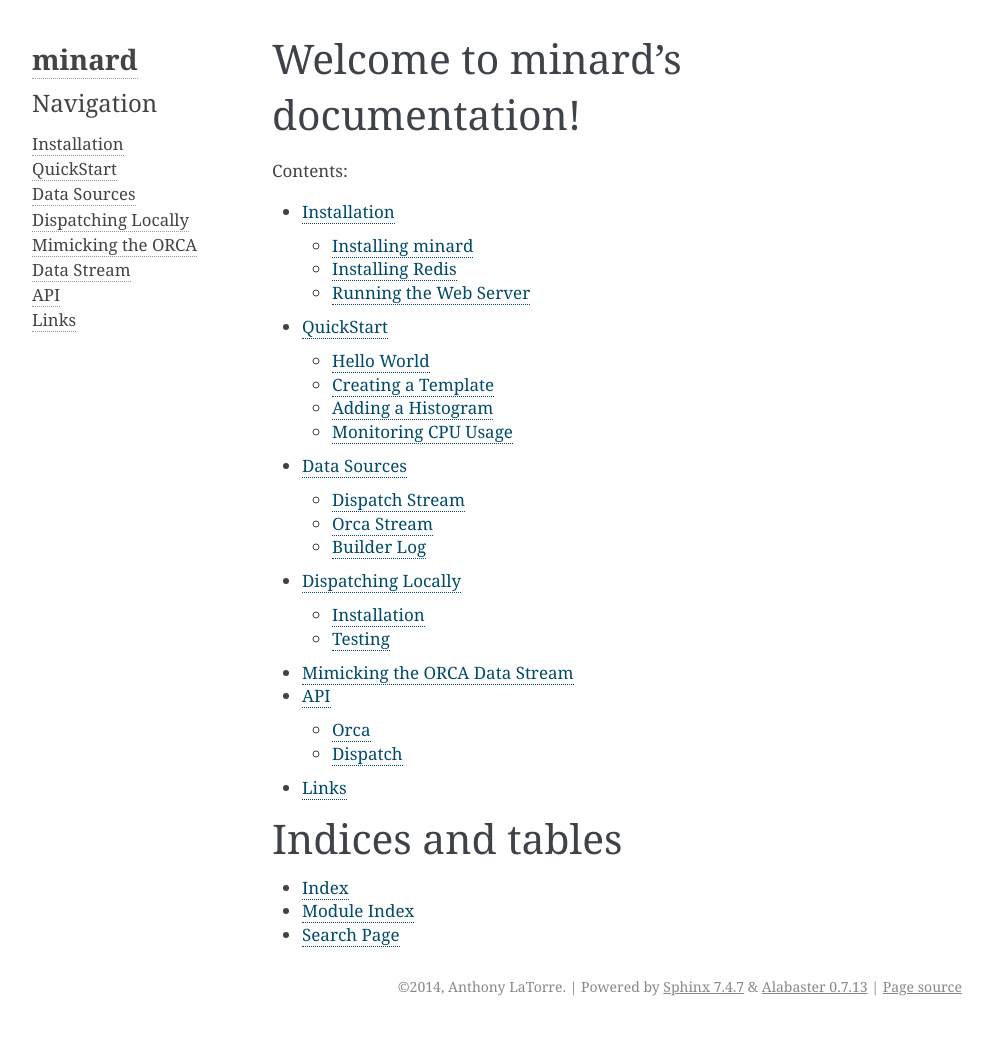
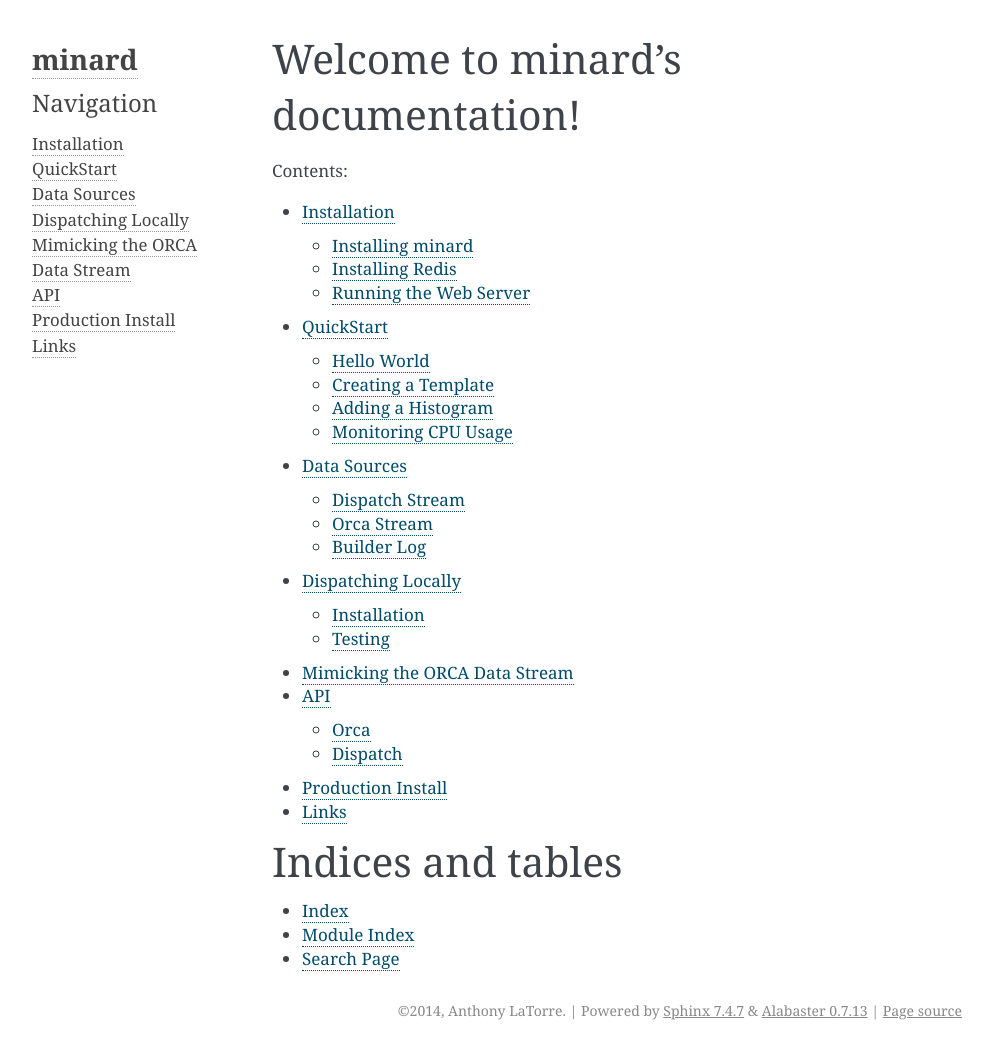
Before and after one commit to tlatorre-uchicago/minard, a Sphinx documentation site: the page built from doc/index.rst, in a window 1280 px wide. Shown: the whole page, without its empty margins (148-1141 px from the left). Built offline with Sphinx 7.4.7, drawn with Linux system fonts in a browser that asks for light colours; before the commit the page ends 1026 px from its top, so only the background shows below that.

Commit message:
update docs

```diff
--- a/doc/index.rst
+++ b/doc/index.rst
@@ -17,6 +17,7 @@
    dispatch_local
    mimic_orca
    api
+   production
    links
 
 Indices and tables
--- /dev/null
+++ b/doc/production.rst
@@ -0,0 +1,4 @@
+Production Install
+==================
+
+.. literalinclude:: ../INSTALL
```
